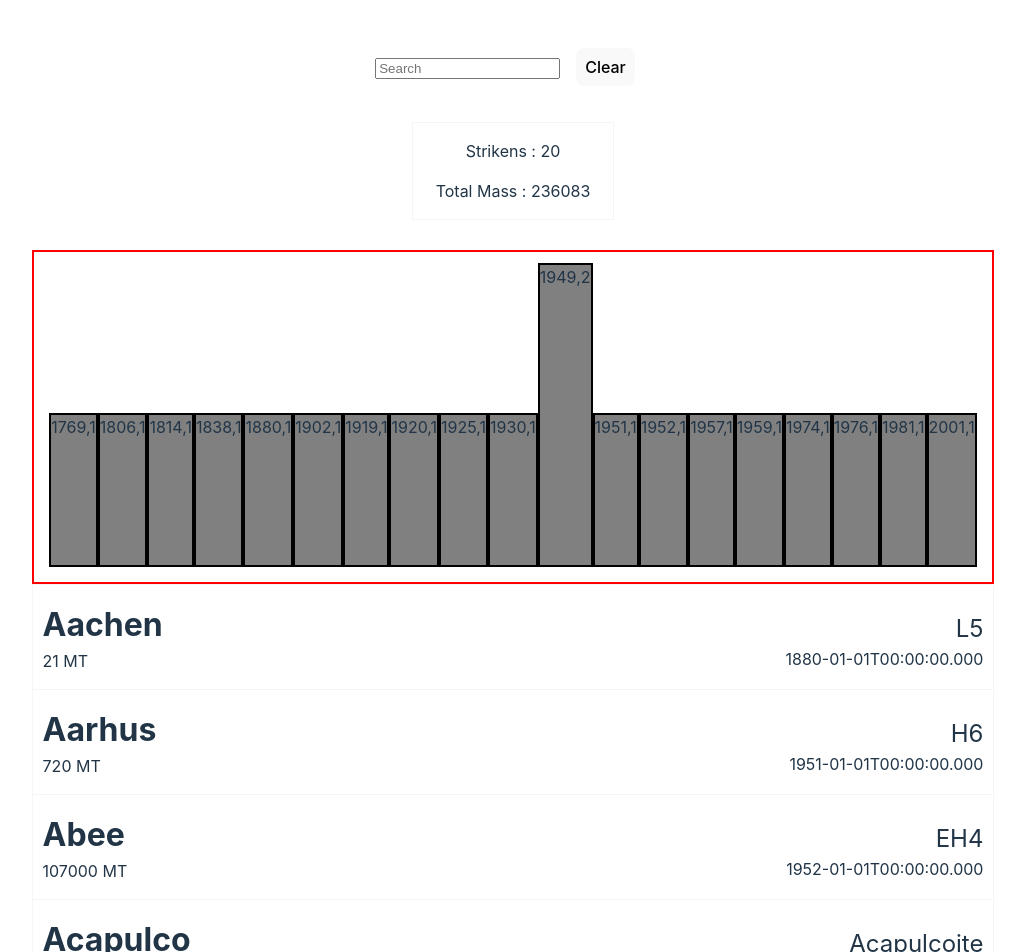
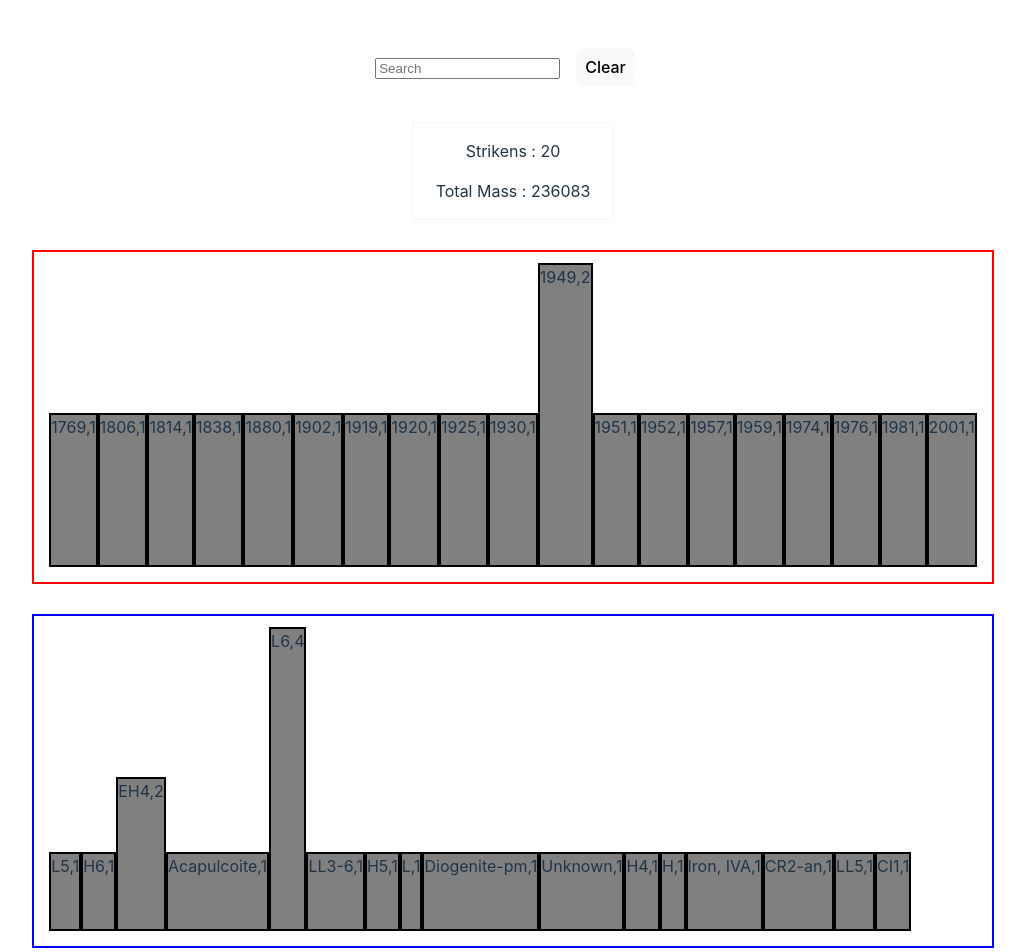
Before and after one commit to chingu-voyages/v45-tier1-team-01, a React (Vite) app in the folder meteorhub/: page / in a window 1280 px wide. Shown: the top 952 px of the page, without its empty margins (127-1152 px from the left). Built offline with nearby package versions, Linux system fonts and the light colour scheme.

Commit message:
Added Histogram for recclass

```diff
--- /dev/null
+++ b/meteorhub/src/components/HistogramByReclass.jsx
@@ -0,0 +1,71 @@
+export default function HistogramByReclass({ filteredData }) {
+  let arrWithIgnoredDuplicates = filteredData.map((ele) => ele.recclass);
+
+  for (let i = 0; i < arrWithIgnoredDuplicates.length; i++) {
+    let instance = arrWithIgnoredDuplicates[i];
+    for (let j = i + 1; j < arrWithIgnoredDuplicates.length; j++) {
+      if (instance === arrWithIgnoredDuplicates[j]) {
+        arrWithIgnoredDuplicates[j] = "ignore";
+      }
+    }
+  }
+
+  let arr = [];
+
+  for (let i = 0; i < arrWithIgnoredDuplicates.length; i++) {
+    if (arrWithIgnoredDuplicates[i] !== "ignore") {
+      arr.push(arrWithIgnoredDuplicates[i]);
+    }
+  }
+
+  for (let i = 0; i < arr.length; i++) {
+    let instance = arr[i];
+    let count = 0;
+    for (let j = 0; j < filteredData.length; j++) {
+      if (instance === filteredData[j].recclass) {
+        count++;
+      }
+    }
+    arr[i] = [instance, count];
+  }
+
+  let max = 0;
+
+  for (let i = 0; i < arr.length; i++) {
+    if (max < arr[i][1]) {
+      max = arr[i][1];
+    }
+  }
+
+  return (
+    <div
+      className="histogram"
+      style={{
+        display: "flex",
+        height: "300px",
+        border: "2px solid blue",
+        padding: "15px",
+        marginTop: "30px",
+        alignItems: "flex-end",
+        marginBottom: "30px"
+      }}
+    >
+      {!!arr &&
+        arr.map((ele) => {
+          return (
+            <div key={ele[0]}>
+              <div
+                style={{
+                  height: `${(300 * ele[1]) / max}px`,
+                  border: "2px solid black",
+                  backgroundColor: "grey",
+                }}
+              >
+                {ele[0]},{ele[1]}
+              </div>
+            </div>
+          );
+        })}
+    </div>
+  );
+}
--- a/meteorhub/src/components/Histogram.jsx
+++ b/meteorhub/src/components/HistogramByYear.jsx
@@ -1,4 +1,4 @@
-export default function Histogram({ filteredData }) {
+export default function HistogramByYear({ filteredData }) {
   let arr = [];
   let max = 0;
   filteredData[0] && createHistogramData();
--- a/meteorhub/src/components/SummaryMetric.jsx
+++ b/meteorhub/src/components/SummaryMetric.jsx
@@ -1,5 +1,6 @@
 import { useEffect, useState } from "react";
-import Histogram from "./Histogram";
+import HistogramByYear from "./HistogramByYear";
+import HistogramByReclass from "./HistogramByReclass";
 
 export default function SummaryMetric({ filteredData }) {
   let [totalNumberOfStrikes, setTotalNumberOfStrikes] = useState(0);
@@ -36,7 +37,8 @@ export default function SummaryMetric({ filteredData }) {
         <p>Strikens : {totalNumberOfStrikes}</p>
         <p>Total Mass : {totalMass}</p>
       </div>
-      <Histogram filteredData={filteredData} />
+      <HistogramByYear filteredData={filteredData} />
+      <HistogramByReclass filteredData={filteredData} />
     </>
   );
 }
```
